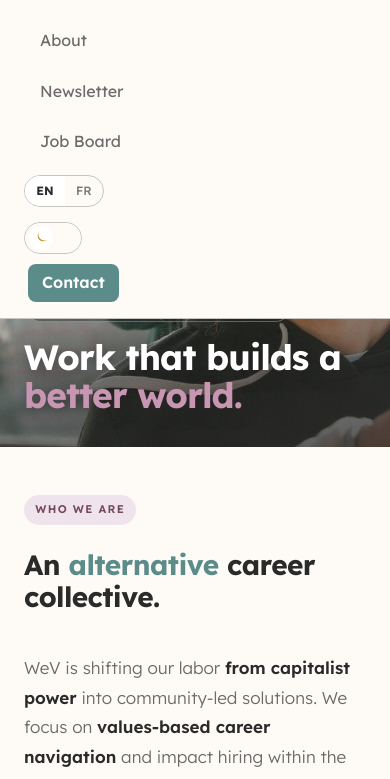
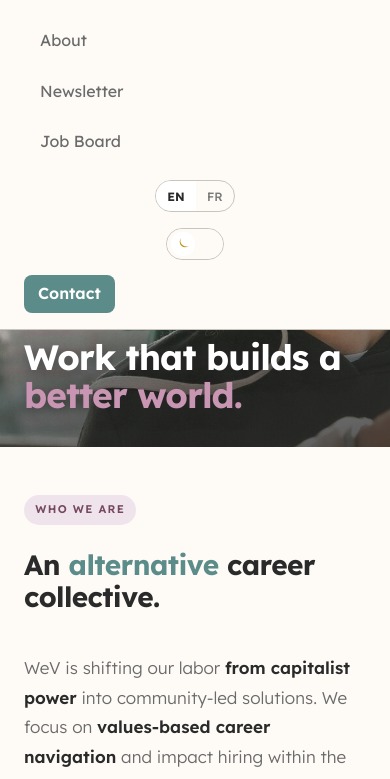
Before and after one commit to ryanbuckleyca/wev-home, a plain HTML site: page index.html in a window 390 px wide. Both pictures are taken after a click on the button "Open navigation". Shown: the part 54-833 px from the top of the page. Drawn offline with Linux system fonts and the light colour scheme.

Commit message:
fix menu spacing

```diff
--- a/index.html
+++ b/index.html
@@ -185,8 +185,20 @@
     .nav-links {
       display: flex;
       align-items: center;
+      gap: 0.875rem;
+      list-style: none;
+    }
+    .nav-link-group,
+    .nav-utility-group {
+      display: flex;
+      align-items: center;
+      list-style: none;
+    }
+    .nav-link-group {
+      gap: 0.25rem;
+    }
+    .nav-utility-group {
       gap: 0.5rem;
-      list-style: none;
     }
     .nav-links a {
       display: inline-flex;
@@ -208,7 +220,6 @@
       font-weight: 600;
       border-radius: var(--radius);
       padding: 0.4rem 0.875rem;
-      margin-left: 0.25rem;
     }
     .nav-links .nav-cta:hover {
       background: var(--brand-accent);
@@ -335,6 +346,16 @@
         gap: 0.25rem;
       }
       .nav-links.open { display: flex; }
+      .nav-link-group,
+      .nav-utility-group {
+        flex-direction: column;
+        align-items: stretch;
+        gap: 0.25rem;
+      }
+      .nav-utility-group {
+        align-items: center;
+        padding: 0.35rem 0;
+      }
       .nav-links a { justify-content: center; font-size: 1rem; padding: 0.65rem 1rem; }
       .locale-switcher,
       .theme-toggle-wrap { align-self: center; margin: 0.35rem 0; }
@@ -855,9 +876,15 @@
       </button>
 
       <ul id="primary-navigation" class="nav-links">
+        <li>
+          <ul class="nav-link-group">
             <li><a href="#about" data-i18n="nav.about">About</a></li>
             <li><a href="#newsletter" data-i18n="nav.newsletter">Newsletter</a></li>
             <li><a href="#jobs" data-i18n="nav.jobs">Job Board</a></li>
+          </ul>
+        </li>
+        <li>
+          <ul class="nav-utility-group">
             <li>
               <button
                 type="button"
@@ -890,6 +917,8 @@
                   </span>
                 </button>
               </span>
+            </li>
+          </ul>
         </li>
         <li><a href="#contact" class="nav-cta" data-i18n="nav.contact">Contact</a></li>
       </ul>
```
Lines whose indentation alone changed are shown as unchanged.
